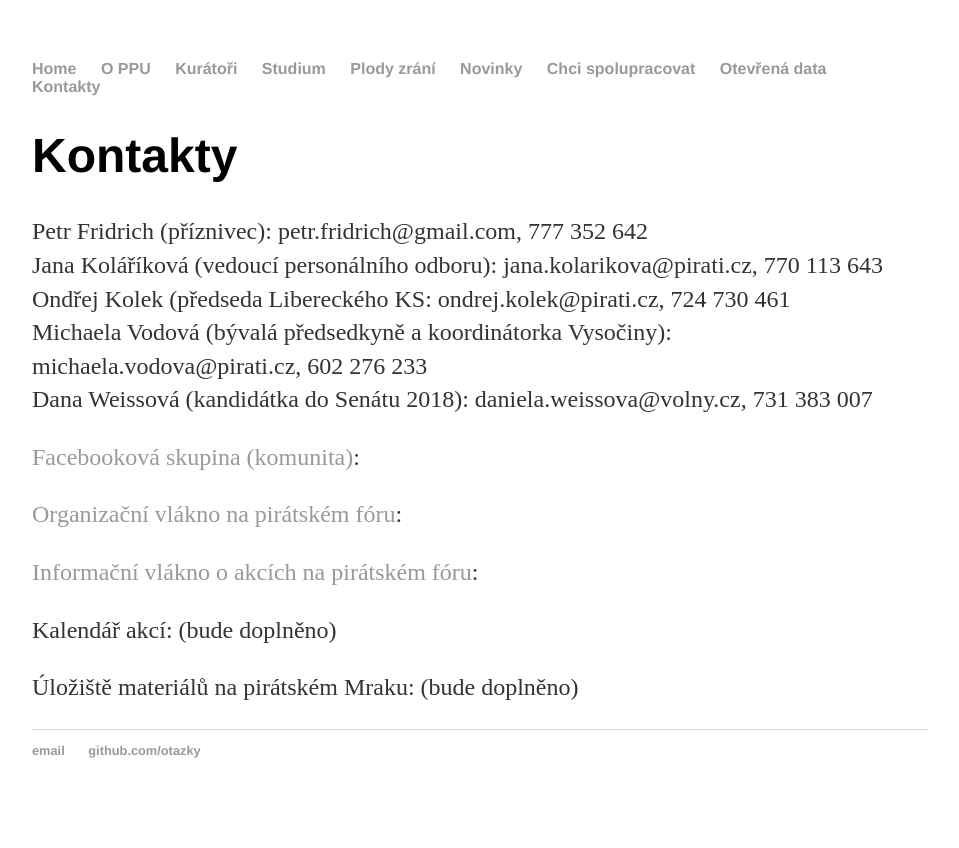
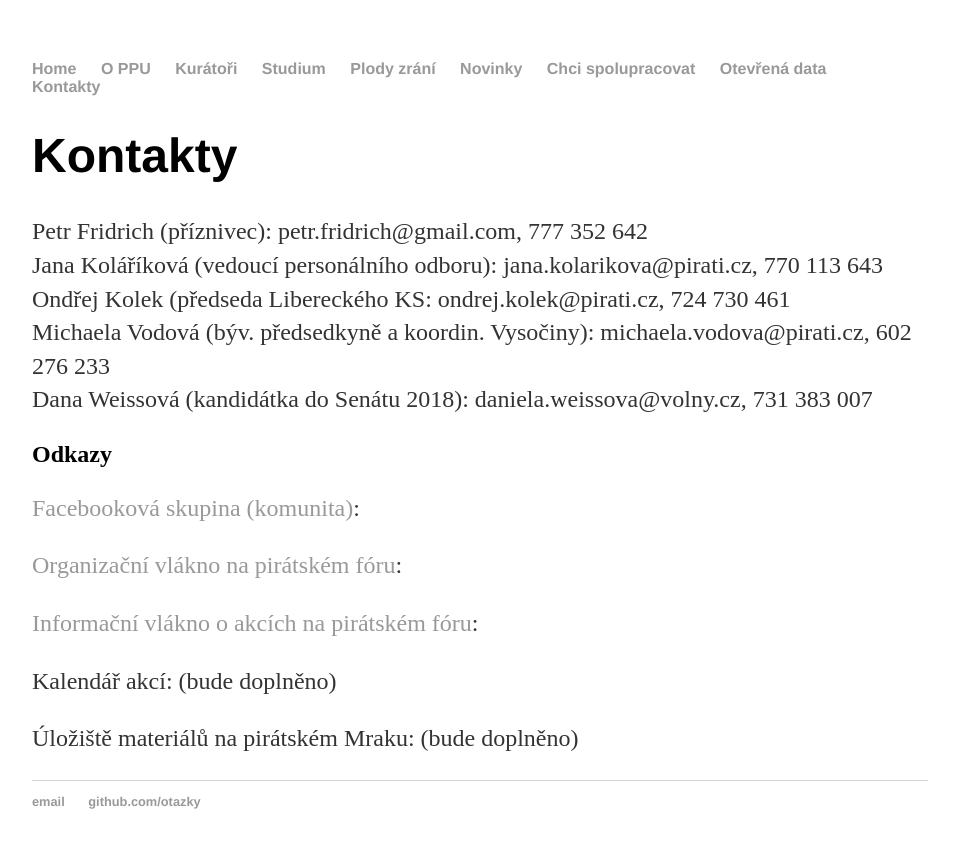
Before and after one commit to otazky/otazky.github.io, a Jekyll site: the page built from kontakt/index.html, in a window 1280 px wide. Shown: the top 848 px of the page, without its empty margins (160-1119 px from the left). Built offline with Jekyll 4.4.1, drawn with Linux system fonts in a browser that asks for light colours.

Commit message:
Záhlaví Odkazy

```diff
--- a/kontakt/index.html
+++ b/kontakt/index.html
@@ -9,10 +9,12 @@ title: Kontakty
     Petr Fridrich (příznivec): petr.fridrich@gmail.com, 777 352 642<br>
     Jana Koláříková (vedoucí personálního odboru): jana.kolarikova@pirati.cz, 770 113 643 <br>
     Ondřej Kolek (předseda Libereckého KS: ondrej.kolek@pirati.cz, 724 730 461<br>
-    Michaela Vodová (bývalá předsedkyně a koordinátorka Vysočiny): michaela.vodova@pirati.cz, 602 276 233 <br>
+    Michaela Vodová (býv. předsedkyně a koordin. Vysočiny): michaela.vodova@pirati.cz, 602 276 233 <br>
     Dana Weissová (kandidátka do Senátu 2018): daniela.weissova@volny.cz, 731 383 007 <br>
   </p>
 
+
+<h2> Odkazy </h2>
 <p>
   <a href="https://www.facebook.com/groups/PiratskaPutovniUniverzita/">Facebooková skupina (komunita)</a>:
 </p>
```
